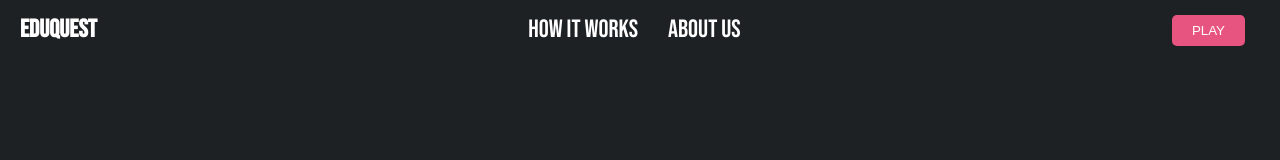
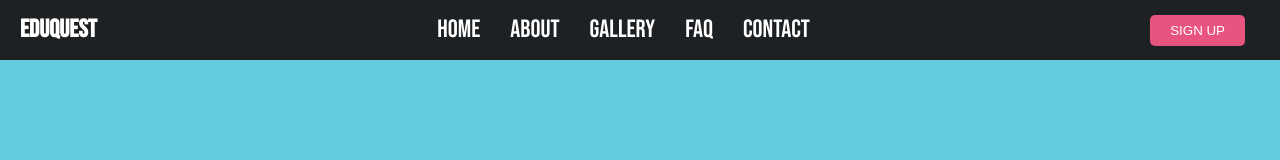
Before and after one commit to BrainForgeAI/GeminiApp, a React (Create React App) app in the folder Landing_page/geminiapp_website/: page / in a window 1280 px wide. Shown: the top 160 px of the page. Built offline with nearby package versions, Linux system fonts and the light colour scheme.

Commit message:
somechanges

```diff
--- a/Landing_page/geminiapp_website/src/App.css
+++ b/Landing_page/geminiapp_website/src/App.css
@@ -6,7 +6,7 @@
 
 body {
   font-family: Arial, sans-serif;
-  background-color: #1e2124;
+  background-color: #65CBDF;
   color: #ffffff;
   line-height: 1.6;
 }
@@ -20,7 +20,7 @@ body {
 
 /* Navigation */
 nav {
-  background-color: #1e2124;
+  background-color: #4A7098;
   padding: 20px 0;
 }
 
--- a/Landing_page/geminiapp_website/src/App.js
+++ b/Landing_page/geminiapp_website/src/App.js
@@ -1,14 +1,14 @@
 import React from 'react';
 import './App.css';
 import Navbar from './components/navbar.jsx';
-import HowItWorks from './components/how_it_works.jsx';
+import Homepage from './components/how_it_works.jsx';
 import './navbar.css';
 
 function App() {
   return (
     <div className="App">
       <Navbar />
-      <HowItWorks />
+      <Homepage />
     </div>
   );
 }
--- a/Landing_page/geminiapp_website/src/components/navbar.jsx
+++ b/Landing_page/geminiapp_website/src/components/navbar.jsx
@@ -7,11 +7,15 @@ const navbar = () => {
     <span className="brand-name">EDUQUEST</span>
     </div>
     <div className="navbar-center">
-      <a href="how-it-works">HOW IT WORKS</a>
-      <a href="about-us">ABOUT US</a>
+      <a href="home">HOME</a>
+      <a href="about">ABOUT</a>
+      <a href="gallery">GALLERY</a>
+      <a href="faq">FAQ</a>
+      <a href="contact">CONTACT</a>
+
     </div>
     <div className="navbar-right">
-      <button className="play-button">PLAY</button>
+      <button className="play-button">SIGN UP</button>
     </div>
   </nav>
   )
```
